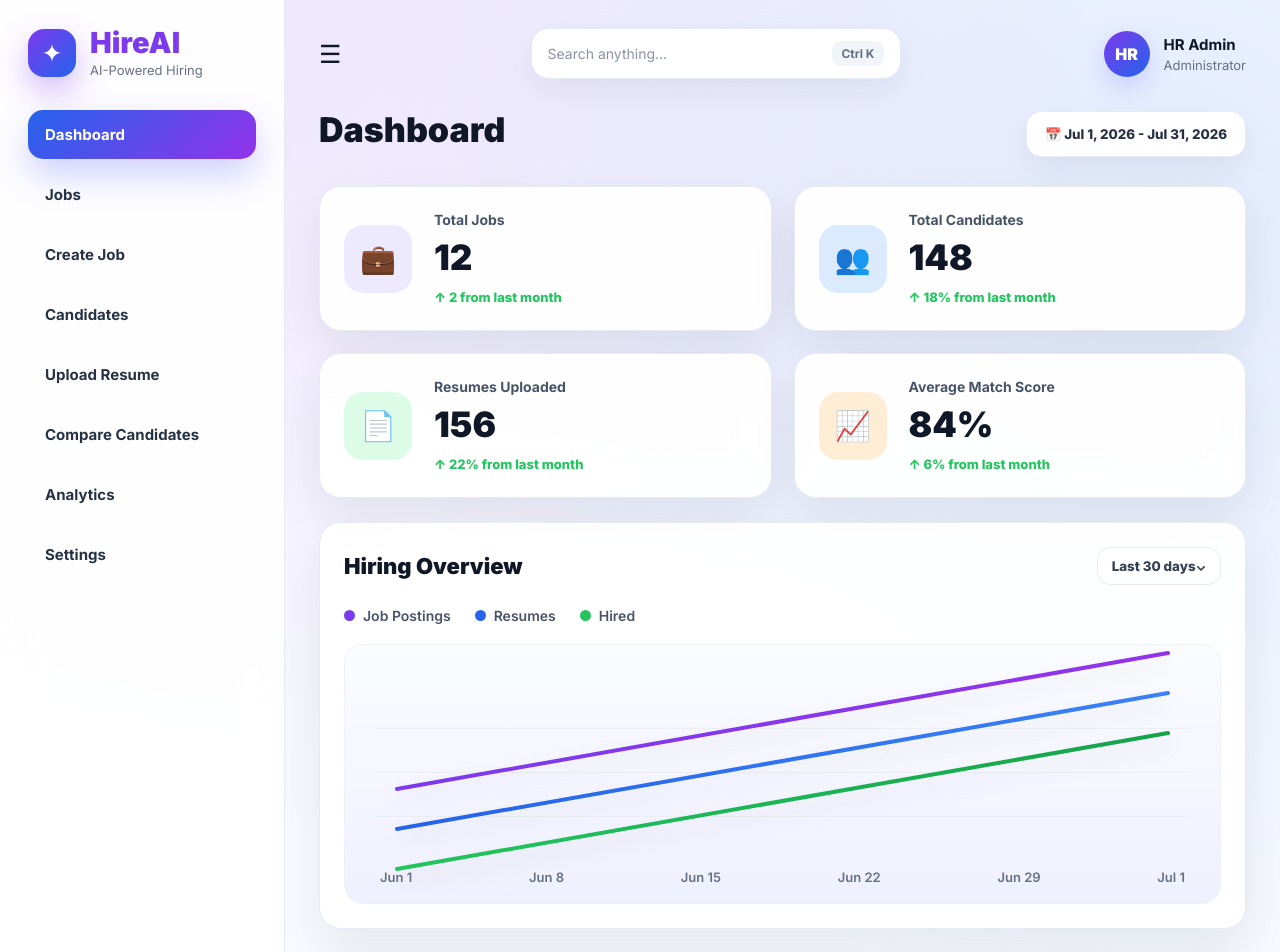
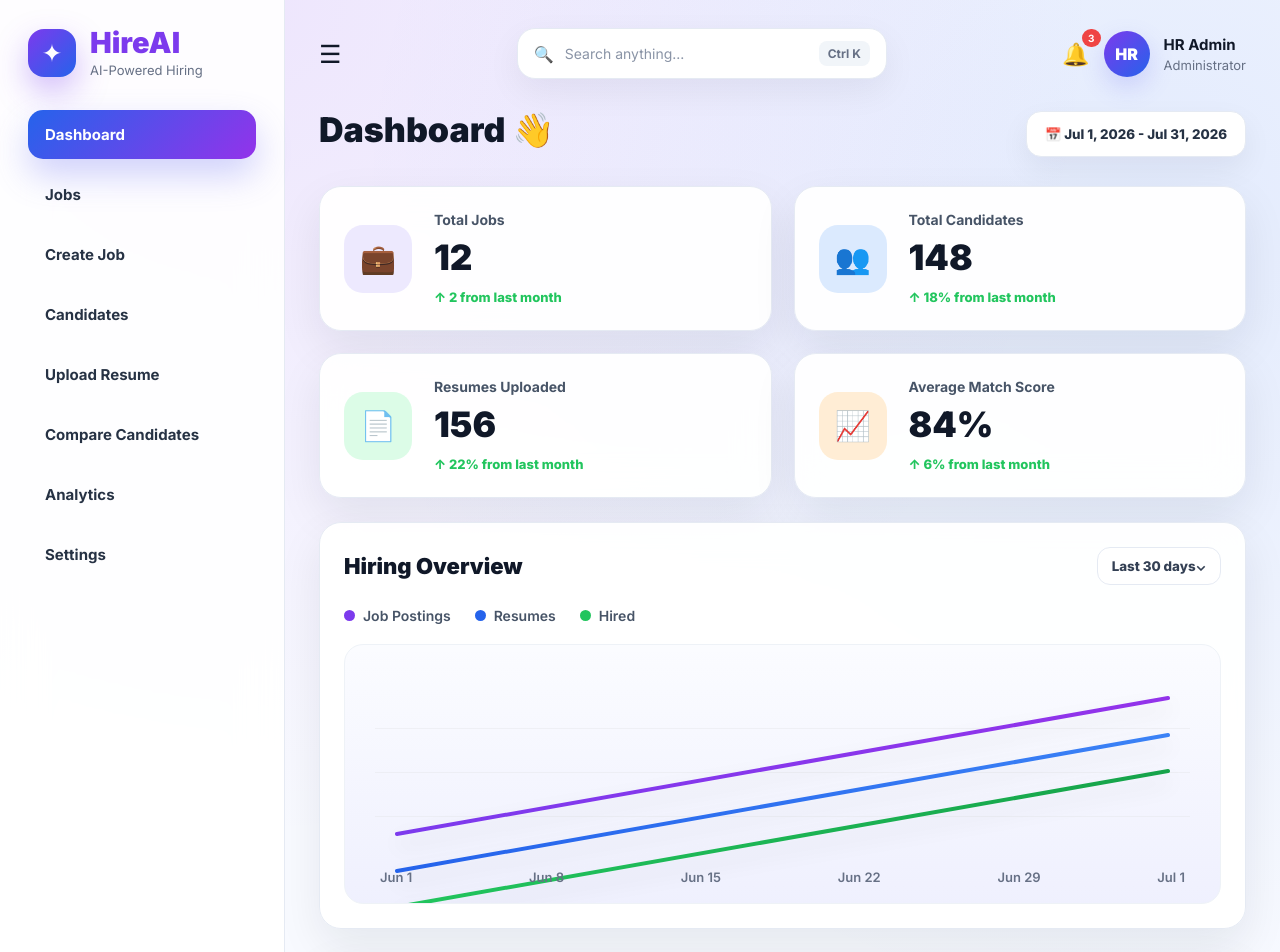
Before and after one commit to amcniii/HireAI, a React app in the folder frontend/: page / in a window 1280 px wide. Shown: the top 952 px of the page. Built offline with nearby package versions, Linux system fonts and the light colour scheme; the HTML template or start-up script is replaced by a standard one.

Commit message:
:wqRedesign HireAI frontend dashboard UI
:wq#	frontend/src/App.jsx
:wq!# If this is not correct, please run

:wq!

```diff
--- a/frontend/src/App.jsx
+++ b/frontend/src/App.jsx
@@ -59,13 +59,13 @@ function App() {
           <button className="menu-btn">☰</button>
 
           <div className="search">
-             <input placeholder="Search anything..." />
+            🔍 <input placeholder="Search anything..." />
             <span>Ctrl K</span>
           </div>
 
           <div className="admin-box">
             <div className="notification">
-
+              🔔<b>3</b>
             </div>
             <div className="avatar">HR</div>
             <div>
@@ -100,7 +100,7 @@ function DashboardPage() {
     <>
       <section className="hero">
         <div>
-          <h1>Dashboard </h1>
+          <h1>Dashboard 👋</h1>
           <p>
 
           </p>
--- a/frontend/src/index.css
+++ b/frontend/src/index.css
@@ -56,6 +56,8 @@ a {
     radial-gradient(circle at 90% 10%, rgba(37, 99, 235, 0.10), transparent 35%),
     #f8faff;
 }
+
+/* SIDEBAR */
 
 .sidebar {
   width: 285px;
@@ -205,6 +207,8 @@ a {
   font-size: 22px;
 }
 
+/* MAIN + TOPBAR */
+
 .main {
   flex: 1;
   padding: 28px 34px;
@@ -279,6 +283,7 @@ a {
   padding: 3px 6px;
   border-radius: 999px;
 }
+/* HERO */
 
 .hero {
   display: flex;
@@ -307,6 +312,8 @@ a {
   color: #263244;
   box-shadow: 0 12px 30px rgba(15, 23, 42, 0.06);
 }
+
+/* STAT CARDS */
 
 .stats {
   display: grid;
@@ -384,6 +391,8 @@ a {
   font-size: 13px;
 }
 
+/* CONTENT GRID */
+
 .content-grid,
 .bottom-grid {
   display: grid;
@@ -423,6 +432,8 @@ a {
   font-size: 14px;
   cursor: pointer;
 }
+
+/* CHART */
 
 .legend {
   display: flex;
@@ -496,17 +507,17 @@ a {
 }
 
 .purple-line {
-  bottom: 180px;
+  bottom: 135px;
   background: linear-gradient(90deg, #7c3aed, #9333ea);
 }
 
 .blue-line {
-  bottom: 140px;
+  bottom: 98px;
   background: linear-gradient(90deg, #2563eb, #3b82f6);
 }
 
 .green-line {
-  bottom: 100px;
+  bottom: 62px;
   background: linear-gradient(90deg, #22c55e, #16a34a);
 }
 
@@ -521,6 +532,8 @@ a {
   font-size: 13px;
   font-weight: 600;
 }
+
+/* ACTIVITY */
 
 .activity-item {
   display: flex;
@@ -560,6 +573,8 @@ a {
   font-size: 13px;
   font-weight: 700;
 }
+
+/* TABLE */
 
 .table-panel {
   overflow-x: auto;
@@ -620,6 +635,8 @@ tbody tr:hover {
   background: #fee2e2;
   color: #ef4444;
 }
+
+/* SKILLS DONUT */
 
 .skills-box {
   display: flex;
@@ -683,6 +700,7 @@ tbody tr:hover {
   color: #344054;
   font-weight: 700;
 }
+/* OTHER PAGES */
 
 .placeholder-page {
   margin-top: 20px;
@@ -701,7 +719,6 @@ tbody tr:hover {
   font-weight: 900;
   margin-bottom: 10px;
   background: linear-gradient(135deg, var(--blue), var(--primary-light));
-  background-clip: text;
   -webkit-background-clip: text;
   -webkit-text-fill-color: transparent;
 }
@@ -782,6 +799,8 @@ tbody tr:hover {
   transform: scale(0.98);
 }
 
+/* FILE UPLOAD BEAUTY */
+
 input[type="file"] {
   background: #f8faff;
   border: 2px dashed #c7d2fe;
@@ -793,6 +812,8 @@ input[type="file"]:hover {
   border-color: var(--primary);
   background: #f5f3ff;
 }
+
+/* OPTIONAL EMPTY STATE */
 
 .empty-state {
   padding: 40px;
@@ -810,6 +831,8 @@ input[type="file"]:hover {
 .empty-state p {
   color: var(--muted);
 }
+
+/* SCROLLBAR */
 
 ::-webkit-scrollbar {
   width: 10px;
@@ -829,6 +852,8 @@ input[type="file"]:hover {
   background: linear-gradient(135deg, var(--primary), var(--primary-light));
 }
 
+/* ANIMATION */
+
 @keyframes fadeIn {
   from {
     opacity: 0;
@@ -840,6 +865,8 @@ input[type="file"]:hover {
     transform: translateY(0);
   }
 }
+
+/* RESPONSIVE */
 
 @media (max-width: 1300px) {
   .stats {
```
